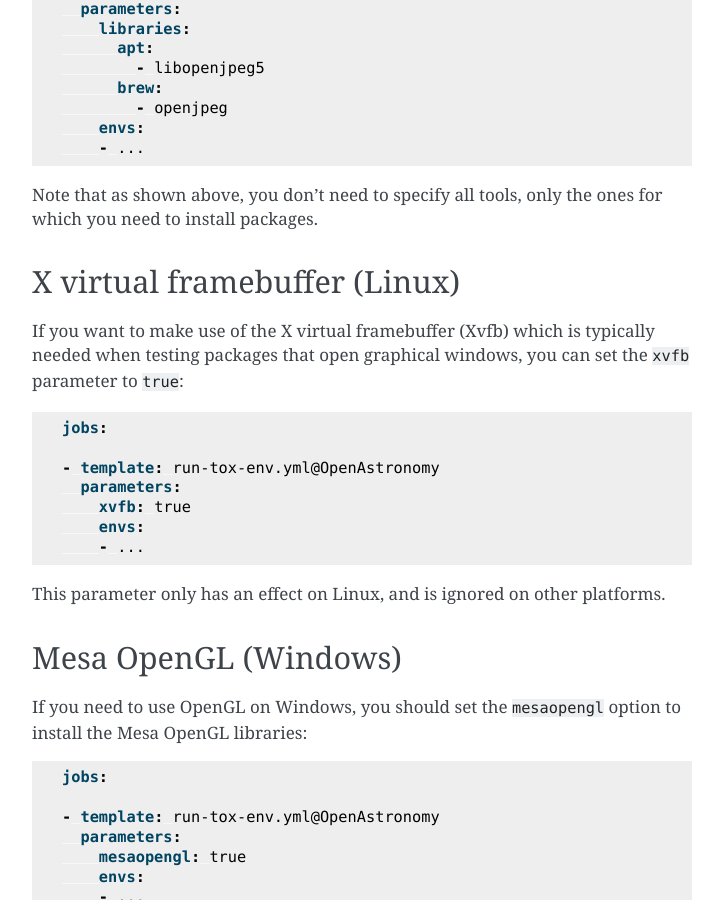
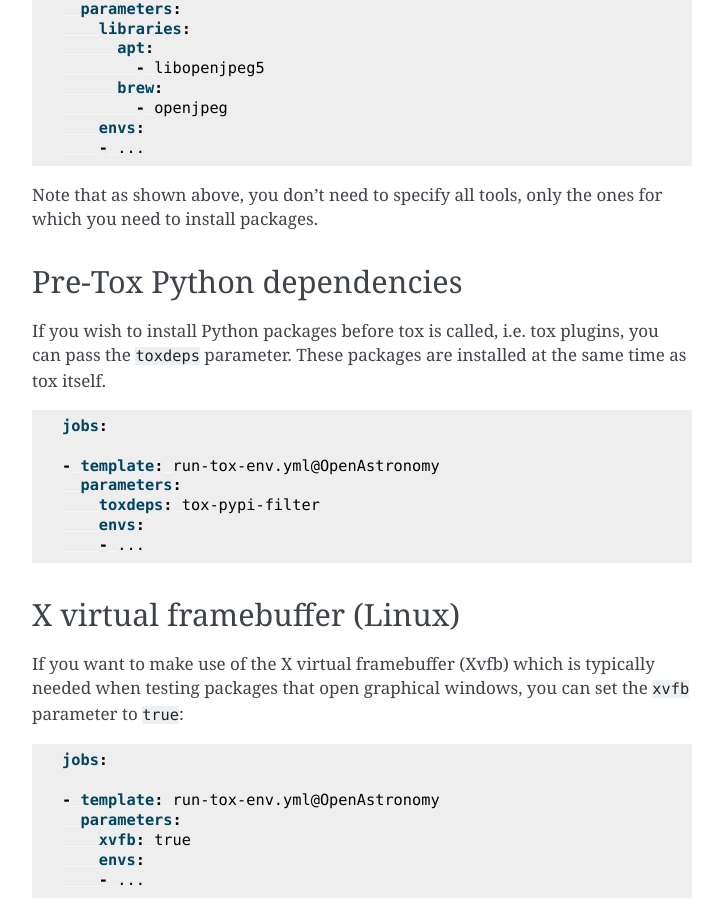
Before and after one commit to OpenAstronomy/azure-pipelines-templates, a Sphinx documentation site: the page built from docs/run_tox_env.rst, in a window 1280 px wide and 900 px high, scrolled down 1468 px. Shown: the whole window, without its empty margins (388-1111 px from the left). Built offline with Sphinx 7.4.7, drawn with Linux system fonts in a browser that asks for light colours; some of the changed text lies outside the part shown.

Commit message:
Add docs

```diff
--- a/docs/run_tox_env.rst
+++ b/docs/run_tox_env.rst
@@ -84,6 +84,24 @@
 
 Note that as shown above, you don't need to specify all tools, only the ones for
 which you need to install packages.
+
+Pre-Tox Python dependencies
+---------------------------
+
+If you wish to install Python packages before tox is called, i.e. tox plugins,
+you can pass the ``toxdeps`` parameter. These packages are installed at the same
+time as tox itself.
+
+.. code:: yaml
+
+    jobs:
+
+    - template: run-tox-env.yml@OpenAstronomy
+      parameters:
+        toxdeps: tox-pypi-filter
+        envs:
+        - ...
+
 
 X virtual framebuffer (Linux)
 -----------------------------
```
